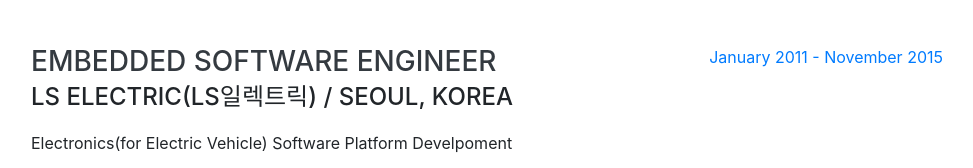
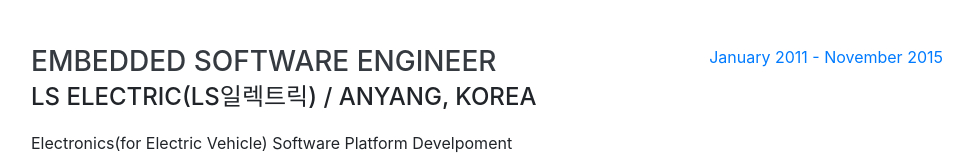
Before and after one commit to mschoi529/mschoi529.github.io, a website with bundled scripts: page index.html in a window 1280 px wide. Shown: the part 1416-1584 px from the top of the page, without its empty margins (289-1262 px from the left). Built offline with nearby package versions, Linux system fonts and the light colour scheme; a web font is replaced by a local one.

Commit message:
Modify index.html

```diff
--- a/index.html
+++ b/index.html
@@ -114,7 +114,7 @@
         <div class="resume-item d-flex flex-column flex-md-row justify-content-between mb-5">
           <div class="resume-content">
             <h3 class="mb-0">Embedded Software Engineer</h3>
-            <div class="subheading mb-3">LS Electric(LS일렉트릭) / Seoul, Korea</div>
+            <div class="subheading mb-3">LS Electric(LS일렉트릭) / Anyang, Korea</div>
 	    <p>Electronics(for Electric Vehicle) Software Platform Develpoment</p>
 	     <ul>
 	        <li>Developed a software architecture for On-board Charger(OBC) Application using AUTOSAR Classic</li>
```
